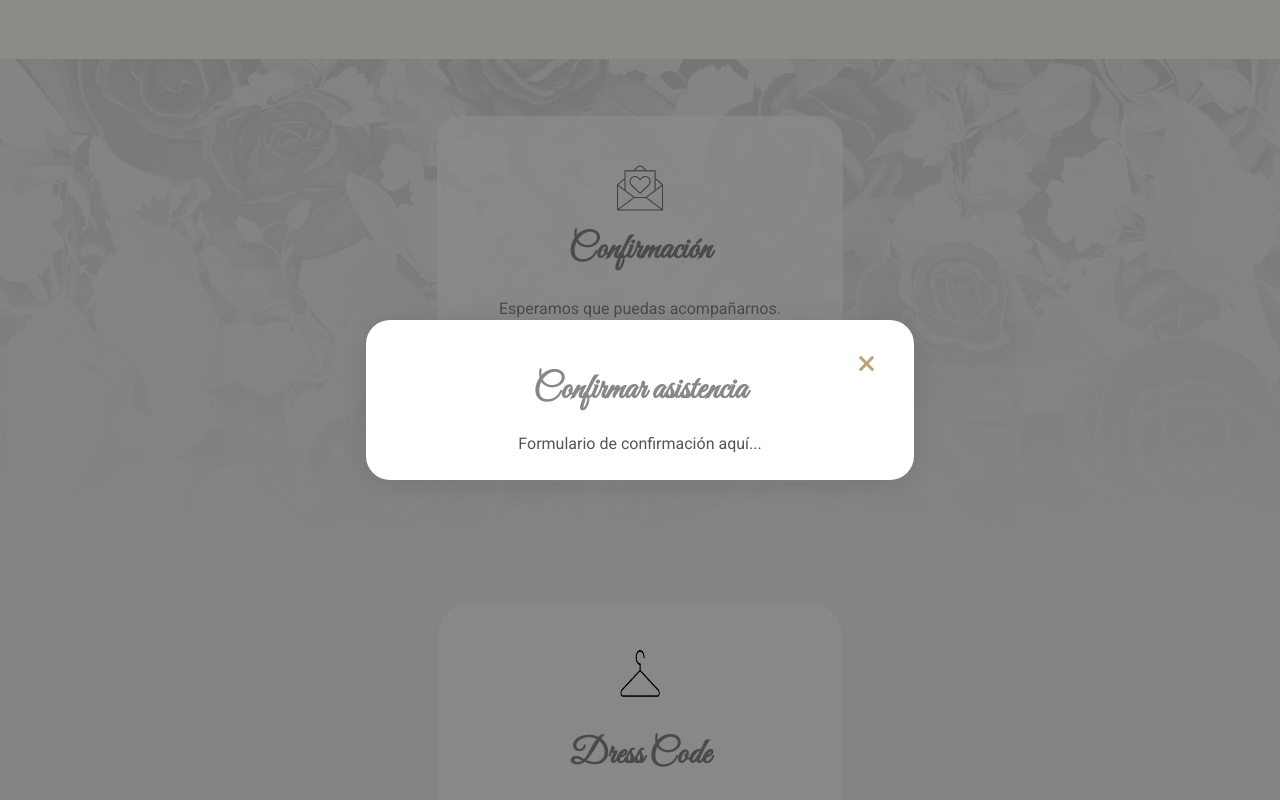
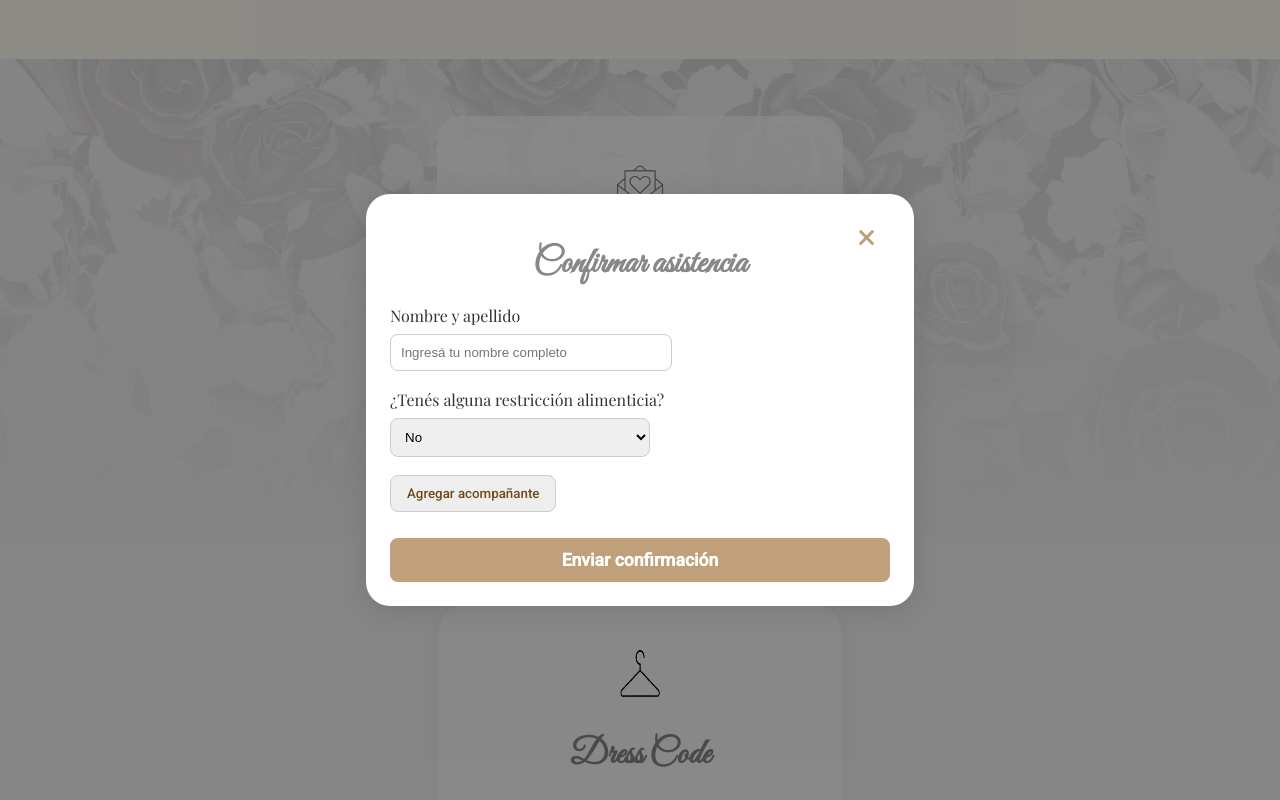
Before and after one commit to carlosfurnari/wedding-cf, a React (Create React App) app: page / in a window 1280 px wide. Both pictures are taken after a click on the button "CONFIRMAR ASISTENCIA". Shown: the part 1452-2252 px from the top of the page. Built offline with nearby package versions, Linux system fonts and the light colour scheme.

Commit message:
RSVP: ajustes visuales y envío a Google Sheets

```diff
--- a/src/components/RSVPSectionFull.js
+++ b/src/components/RSVPSectionFull.js
@@ -4,6 +4,47 @@ import bgWhite2 from '../assets/bg-white2.jpg';
 
 const RSVPSectionFull = () => {
   const [showModal, setShowModal] = useState(false);
+  const [guestName, setGuestName] = useState("");
+  const [foodRestriction, setFoodRestriction] = useState("No");
+  const [otherRestriction, setOtherRestriction] = useState("");
+  const [companions, setCompanions] = useState([]);
+
+  const addCompanion = () => {
+    setCompanions([...companions, { name: "", foodRestriction: "No", otherRestriction: "" }]);
+  };
+
+  const updateCompanion = (idx, field, value) => {
+    const updated = companions.map((c, i) =>
+      i === idx
+        ? { ...c, [field]: value, ...(field === "foodRestriction" && value !== "Otras" ? { otherRestriction: "" } : {}) }
+        : c
+    );
+    setCompanions(updated);
+  };
+
+  const removeCompanion = (idx) => {
+    setCompanions(companions.filter((_, i) => i !== idx));
+  };
+
+  const handleSubmit = async (e) => {
+    e.preventDefault();
+    const payload = {
+      guestName,
+      foodRestriction,
+      otherRestriction,
+      companions
+    };
+    try {
+      await fetch('https://script.google.com/macros/s/AKfycbw4Dp0Jbnt8NyHnl47bk3JDiXVsF2Kyr-q1htKETbvjWyjzeXOLsciq8RObeS9flbi7FQ/exec', {
+        method: 'POST',
+        body: JSON.stringify(payload),
+        headers: { 'Content-Type': 'application/json' }
+      });
+      setShowModal(false);
+    } catch (err) {
+      alert('Error al enviar: ' + err.message);
+    }
+  };
 
   return (
     <section
@@ -69,8 +110,139 @@ const RSVPSectionFull = () => {
               fontSize: '2.2rem', color: '#bfa07a', cursor: 'pointer', lineHeight: 1
             }} onClick={() => setShowModal(false)}>&times;</button>
             <h3 className="lovestory text-gris" style={{textAlign: 'center', width: '100%', marginBottom: '1.2rem'}}>Confirmar asistencia</h3>
-            {/* Aquí va el formulario avanzado si lo necesitas */}
-            <p>Formulario de confirmación aquí...</p>
+            <form style={{width: '100%'}} onSubmit={handleSubmit}>
+              <label style={{display: 'block', marginBottom: 8, fontWeight: 500, textAlign: 'left'}}>Nombre y apellido</label>
+              <input
+                type="text"
+                placeholder="Ingresá tu nombre completo"
+                value={guestName}
+                onChange={e => setGuestName(e.target.value)}
+                style={{
+                  width: '60%',
+                  maxWidth: 260,
+                  padding: '10px',
+                  borderRadius: 8,
+                  border: '1px solid #ccc',
+                  marginBottom: 18,
+                  display: 'block',
+                  marginLeft: 0
+                }}
+              />
+
+              <label style={{display: 'block', marginBottom: 8, fontWeight: 500}}>¿Tenés alguna restricción alimenticia?</label>
+              <select
+                value={foodRestriction}
+                onChange={e => { setFoodRestriction(e.target.value); if(e.target.value !== 'Otras') setOtherRestriction(''); }}
+                style={{
+                  width: '60%',
+                  maxWidth: 260,
+                  padding: '10px',
+                  borderRadius: 8,
+                  border: '1px solid #ccc',
+                  marginBottom: 18,
+                  display: 'block',
+                  marginLeft: 0
+                }}
+              >
+                <option value="No">No</option>
+                <option value="Si, vegan@">Si, vegan@</option>
+                <option value="Si, vegetarian@">Si, vegetarian@</option>
+                <option value="Si, celiac@">Si, celiac@</option>
+                <option value="Otras">Otras</option>
+              </select>
+              {foodRestriction === 'Otras' && (
+                <input
+                  type="text"
+                  placeholder="Especificá tu restricción"
+                  value={otherRestriction}
+                  onChange={e => setOtherRestriction(e.target.value)}
+                  style={{width: '100%', padding: '10px', borderRadius: 8, border: '1px solid #ccc', marginBottom: 18}}
+                />
+              )}
+
+              <button
+                type="button"
+                onClick={addCompanion}
+                style={{
+                  marginBottom: 18,
+                  padding: '10px 16px',
+                  borderRadius: 8,
+                  background: '#eee',
+                  border: '1px solid #ccc',
+                  fontWeight: 500,
+                  color: '#6d4c1a'
+                }}
+              >
+                Agregar acompañante
+              </button>
+
+              {companions.map((companion, idx) => (
+                <div key={idx} style={{marginBottom: 24, padding: 12, border: '1px solid #eee', borderRadius: 8, background: '#fafafa', position: 'relative'}}>
+                  <label style={{display: 'block', marginBottom: 8, fontWeight: 500}}>Nombre y apellido del acompañante</label>
+                  <input
+                    type="text"
+                    placeholder="Ingresá el nombre completo"
+                    value={companion.name}
+                    onChange={e => updateCompanion(idx, "name", e.target.value)}
+                    style={{
+                      width: '60%',
+                      maxWidth: 260,
+                      padding: '10px',
+                      borderRadius: 8,
+                      border: '1px solid #ccc',
+                      marginBottom: 18,
+                      display: 'block',
+                      marginLeft: 0
+                    }}
+                  />
+
+                  <label style={{display: 'block', marginBottom: 8, fontWeight: 500}}>¿Tiene alguna restricción alimenticia?</label>
+                  <select
+                    value={companion.foodRestriction}
+                    onChange={e => updateCompanion(idx, "foodRestriction", e.target.value)}
+                    style={{
+                      width: '60%',
+                      maxWidth: 260,
+                      padding: '10px',
+                      borderRadius: 8,
+                      border: '1px solid #ccc',
+                      marginBottom: 18,
+                      display: 'block',
+                      marginLeft: 0
+                    }}
+                  >
+                    <option value="No">No</option>
+                    <option value="Si, vegan@">Si, vegan@</option>
+                    <option value="Si, vegetarian@">Si, vegetarian@</option>
+                    <option value="Si, celiac@">Si, celiac@</option>
+                    <option value="Otras">Otras</option>
+                  </select>
+                  {companion.foodRestriction === 'Otras' && (
+                    <input
+                      type="text"
+                      placeholder="Especificá la restricción"
+                      value={companion.otherRestriction}
+                      onChange={e => updateCompanion(idx, "otherRestriction", e.target.value)}
+                      style={{width: '100%', padding: '10px', borderRadius: 8, border: '1px solid #ccc', marginBottom: 18}}
+                    />
+                  )}
+                  <button
+                    type="button"
+                    onClick={() => removeCompanion(idx)}
+                    style={{position: 'absolute', top: 8, right: 8, background: '#ffeaea', border: '1px solid #e0b4b4', borderRadius: 8, padding: '4px 10px', color: '#b00', fontWeight: 500, cursor: 'pointer'}}
+                  >
+                    Eliminar
+                  </button>
+                </div>
+              ))}
+
+              <button
+                type="submit"
+                style={{width: '100%', padding: '12px', borderRadius: 8, background: '#bfa07a', color: '#fff', border: 'none', fontWeight: 600, fontSize: '1.1rem', marginTop: 8, cursor: 'pointer'}}
+              >
+                Enviar confirmación
+              </button>
+            </form>
           </div>
         </div>
       )}
```
Also changed, not shown: 24 other files (tests, documents, lock files or other folders).
